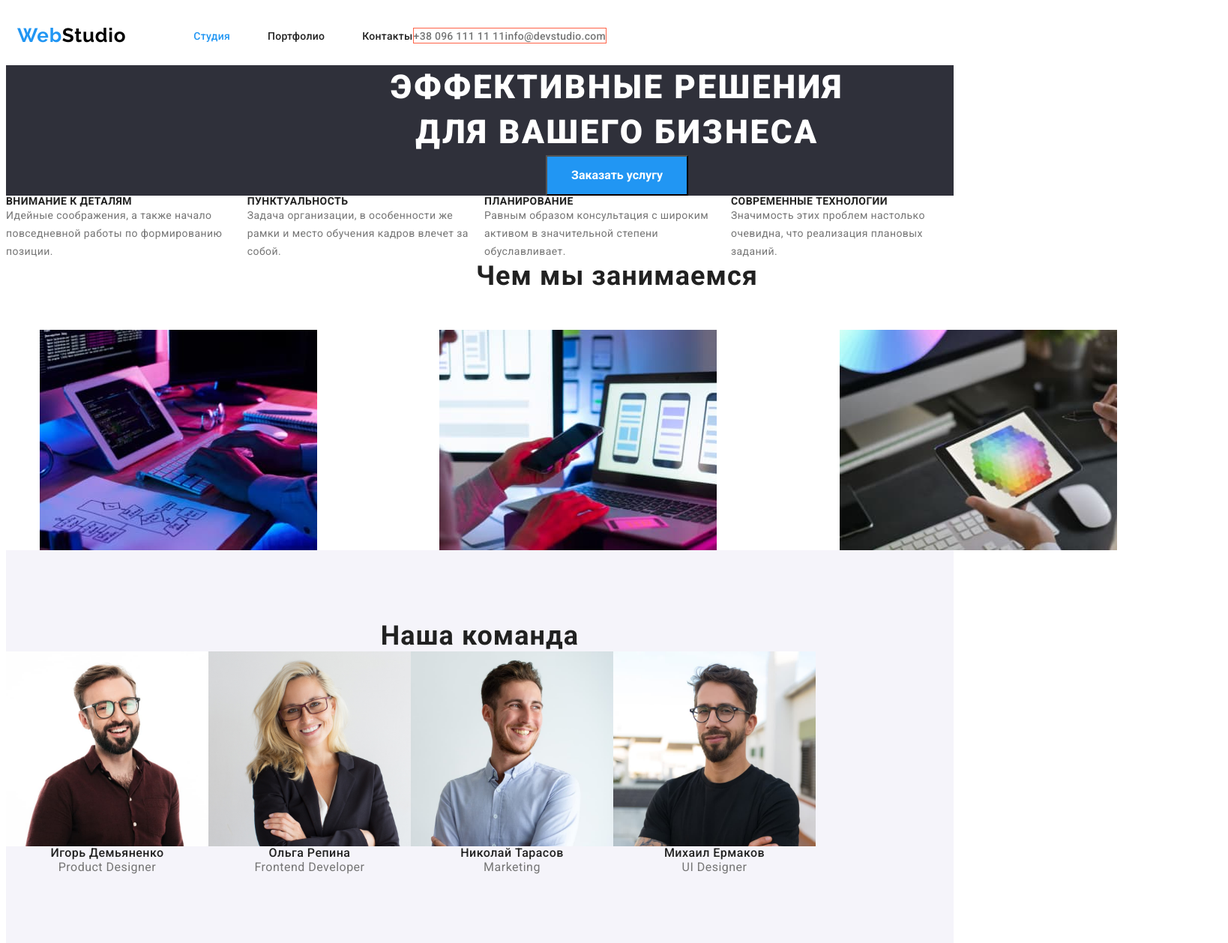
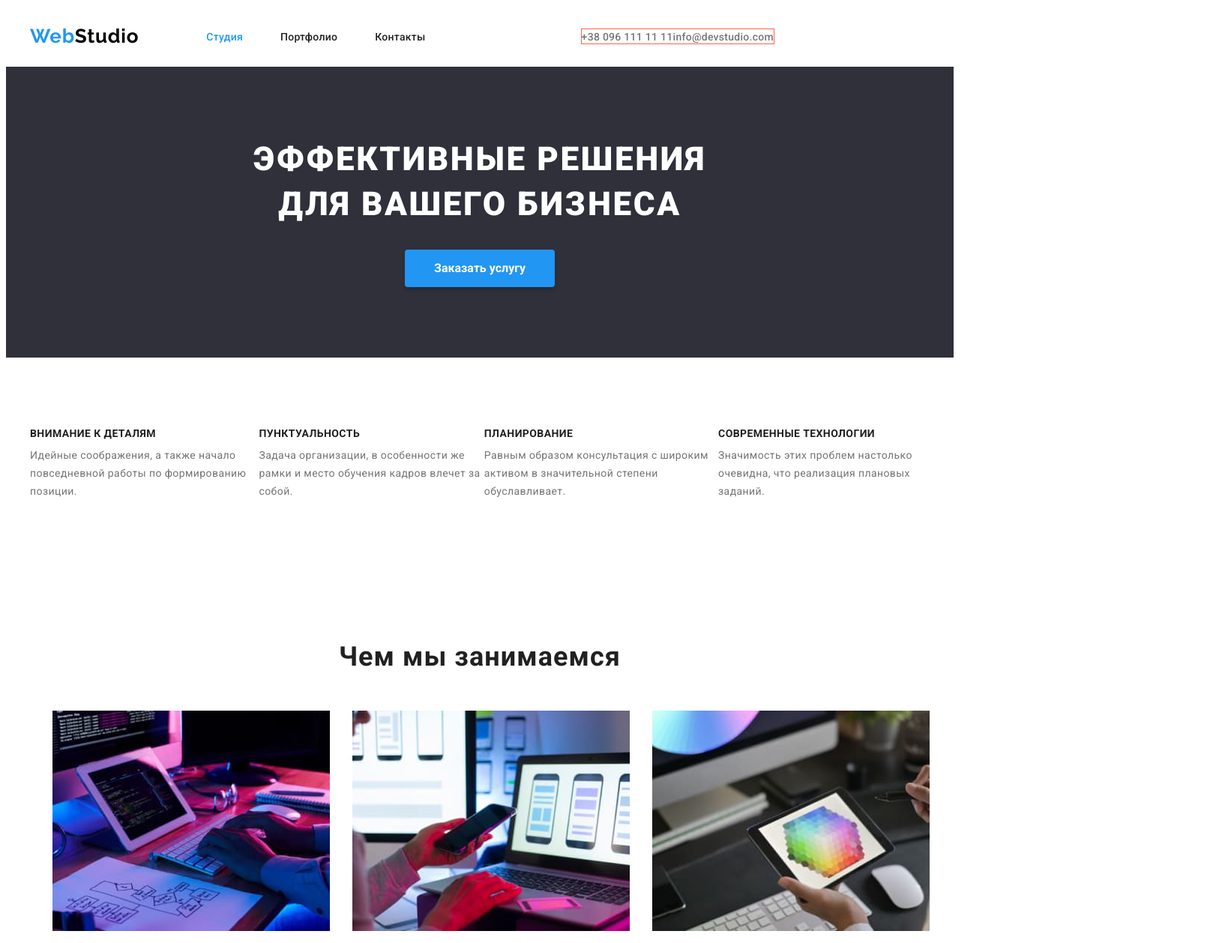
Before and after one commit to AnnaBoldyreva1505/goit-markup-hw-03, a plain HTML site: page index.html in a window 1280 px wide. Shown: the top 1258 px of the page at 75% size, 1638 px wide, since content can reach past the window. Drawn offline with Linux system fonts and the light colour scheme.

Commit message:
Margin/paddind
Добавила отступы

```diff
--- a/css/styles.css
+++ b/css/styles.css
@@ -45,8 +45,8 @@ img {
     list-style: none;
 }
 
-.container{
-    width: 1600px;
+.container {
+    width: 1200px;
     padding-left: 15px;
     padding-right: 15px;
     margin-left: auto;
@@ -55,13 +55,13 @@ img {
 
 /* накидать доп див в секцию и накинуть на него скласс контейнер - пример хедер - див ----все содержимое -----/див /хедер */
 
-.header-container{
+.header-container {
     display: flex;
     align-items: center;
-    }
+}
 
 /* повешать на все секции */
-.section{
+.section {
     padding-top: 94px;
     padding-bottom: 94px;
 }
@@ -70,7 +70,7 @@ img {
 /*  ============= ALL PAGES STYLE=====================  */
 
 /* HEADER  */
-.logo{
+.logo {
     margin-right: 90px;
 }
 
@@ -94,10 +94,10 @@ img {
     color: var(--text-white);
 }
 
-.menu{
+.menu {
     background-color: #ffffff;
-    padding-top: 24px;
-    padding-bottom: 24px;
+    /* padding-top: 24px;
+    padding-bottom: 24px; */
 }
 
 .navigation {
@@ -105,19 +105,19 @@ img {
     align-items: center;
 }
 
-.menu-item{
+.menu-item {
     display: flex;
-    justify-content:flex-end
-    border: 1px solid tomato;
+    justify-content: flex-end border: 1px solid tomato;
 }
 
 .menu-item-point:not(:last-child) {
     margin-right: 50px;
 }
 
-.menu-item-contacts{
+.menu-item-contacts {
     display: flex;
     border: 1px solid tomato;
+    margin: 30px auto;
 }
 
 .menu-item-nav {
@@ -152,11 +152,11 @@ img {
 
 
 /* FOOTER */
-.footer{
+.footer {
     background-color: #2F303A;
 }
 
-.footer-section{
+.footer-section {
     display: flex;
 }
 
@@ -204,6 +204,8 @@ img {
     line-height: 1.16;
     text-align: center;
     letter-spacing: 0.03em;
+
+    margin-bottom: 50px;
 }
 
 /* ===================== BUTTONS========================= */
@@ -214,6 +216,8 @@ img {
     text-align: center;
     cursor: pointer;
 
+    border-radius: 4px;
+    border: 0;
 }
 
 .btn.hero {
@@ -227,6 +231,8 @@ img {
     padding: 10px 32px;
     margin: 0 auto;
     display: block;
+    box-shadow: 0px 4px 4px rgba(0, 0, 0, 0.15);
+    min-width: 200px;
 }
 
 .btn.hero:hover,
@@ -240,6 +246,10 @@ img {
     line-height: 1.63;
     letter-spacing: 0.03em;
     background-color: #F5F4FA;
+
+    min-width: 73px;
+    padding: 6px 22px;
+    box-shadow: 0px 3px 1px rgba(0, 0, 0, 0.1), 0px 1px 2px rgba(0, 0, 0, 0.08), 0px 2px 2px rgba(0, 0, 0, 0.12);
 }
 
 .nav:hover,
@@ -264,10 +274,12 @@ img {
     letter-spacing: 0.06em;
     text-transform: uppercase;
     color: var(--text-white);
+
+    margin-bottom: 30px;
 }
 
 /* VALUES SECTION */
-.values{
+.values {
     background-color: #ffffff;
 }
 
@@ -281,6 +293,7 @@ img {
     line-height: 1.1;
     letter-spacing: 0.03em;
     text-transform: uppercase;
+    margin-bottom: 10px;
 }
 
 .values-text {
@@ -292,15 +305,15 @@ img {
 }
 
 
- /* WHAT DO WE DO/OUR TEAM SECTION  */
+/* WHAT DO WE DO/OUR TEAM SECTION  */
 
 
 
-.our-specialty{
-background-color: #ffffff;
+.our-specialty {
+    background-color: #ffffff;
 }
 
-.our-specialt-list{
+.our-specialt-list {
     display: flex;
     flex-wrap: wrap;
 }
@@ -308,10 +321,9 @@ background-color: #ffffff;
 .our-specialty-card {
     flex-basis: calc((100% - 90px) / 3);
     margin-left: 30px;
-    margin-top: 50px;
 }
 
-.employee{
+.employee {
     display: flex;
     flex-wrap: wrap;
 }
@@ -322,10 +334,13 @@ background-color: #ffffff;
     line-height: 1.18;
     text-align: center;
     letter-spacing: 0.03em;
+
+    margin-bottom: 10px;
 }
 
-.our-team{
-background-color: #F5F4FA;
+.our-team {
+    background-color: #F5F4FA;
+    padding-bottom: 94px;
 }
 
 .our-team-position {
@@ -342,8 +357,18 @@ background-color: #F5F4FA;
 
 /* NAVIGATION Portfolio */
 
-.portfolio{
+.portfolio {
     background-color: #ffffff;
+}
+
+.portfolio-btn {
+    display: flex;
+    margin-bottom: 50px;
+}
+
+.portfolio-nav {
+    display: flex;
+    flex-wrap: wrap;
 }
 
 .portfolio-nav .header {
@@ -352,6 +377,8 @@ background-color: #F5F4FA;
     font-size: 18px;
     line-height: 2;
     letter-spacing: 0.06em;
+
+    margin-bottom: 4px;
 }
 
 .portfolio-nav .paragraf {
--- a/index.html
+++ b/index.html
@@ -1,18 +1,21 @@
 <!DOCTYPE html>
 <html lang="ru">
+
 <head>
     <meta charset="UTF-8">
     <meta http-equiv="X-UA-Compatible" content="IE=edge">
     <meta name="viewport" content="width=device-width, initial-scale=1.0">
     <link rel="preconnect" href="https://fonts.googleapis.com">
     <link rel="preconnect" href="https://fonts.gstatic.com" crossorigin>
-    <link href="https://fonts.googleapis.com/css2?family=Raleway:wght@700&family=Roboto:wght@400;500;700;900&display=swap"
+    <link
+        href="https://fonts.googleapis.com/css2?family=Raleway:wght@700&family=Roboto:wght@400;500;700;900&display=swap"
         rel="stylesheet">
     <!-- <link rel="stylesheet" href="https://cdnjs.cloudflare.com/ajax/libs/modern-normalize/1.0.0/modern-normalize.min.css" /> -->
     <!-- это для кросс браузерности -->
     <link rel="stylesheet" href="./css/styles.css">
     <title>Студия</title>
 </head>
+
 <body>
     <!-- для лого и навигационных элементов -->
     <header class="menu">
@@ -46,106 +49,86 @@
     <!-- main - для уникальной информации -->
     <main>
         <!-- HERO section-->
-        <section class="hero">
+        <section class="hero section">
             <div class="container hero-container">
                 <h1 class="hero-header">Эффективные решения <br> для вашего бизнеса</h1>
-                <button class="btn hero" type="button" >Заказать услугу</button>
+                <button class="btn hero" type="button">Заказать услугу</button>
             </div>
         </section>
 
         <!-- our values section-->
-        <section class="values">
-            <ul class="values-list list">
+        <section class="values section">
+            <div class="container">
+                <ul class="values-list list ">
                     <li>
                         <h3 class="values-header">Внимание к деталям</h3>
-                    <p class="values-text">Идейные соображения, а также начало повседневной работы по формированию позиции.</p>
+                        <p class="values-text">Идейные соображения, а также начало повседневной работы по формированию
+                            позиции.</p>
                     </li>
                     <li class="values">
                         <h3 class="values-header">Пунктуальность</h3>
-                    <p class="values-text">Задача организации, в особенности же рамки и место обучения кадров влечет за собой.</p>
+                        <p class="values-text">Задача организации, в особенности же рамки и место обучения кадров влечет
+                            за собой.</p>
                     </li>
                     <li class="values">
                         <h3 class="values-header">Планирование</h3>
-                    <p class="values-text">Равным образом консультация с широким активом в значительной степени обуславливает.</p>
+                        <p class="values-text">Равным образом консультация с широким активом в значительной степени
+                            обуславливает.</p>
                     </li>
                     <li class="values">
                         <h3 class="values-header">Современные технологии</h3>
-                    <p class="values-text">Значимость этих проблем настолько очевидна, что реализация плановых заданий.</p>
+                        <p class="values-text">Значимость этих проблем настолько очевидна, что реализация плановых
+                            заданий.</p>
                     </li>
                 </ul>
+            </div>
         </section>
 
         <!-- What do we do section -->
-        <section class="our-specialty">
+        <section class="our-specialty section">
             <div class="container">
                 <h2 class="section-title">Чем мы занимаемся</h2>
                 <ul class="our-specialt-list list">
                     <li class="our-specialty-card">
-                            <img
-                            src="./images/what-are-we-do/img1.jpg" alt="Мужчина пишет код"
-                            width="370"
-                            height="294"
-                            >
-                        </li>
-
-                        <li class="our-specialty-card">
-                            <img src="./images/what-are-we-do/img3.jpg" alt="Девушка держит в руках телефон"
-                            width="370"
-                            height="294"
-                            >
+                        <img src="./images/what-are-we-do/img1.jpg" alt="Мужчина пишет код" width="370" height="294">
                     </li>
                     <li class="our-specialty-card">
-                            <img src="./images/what-are-we-do/img2.jpg" alt="Грфический планшет с изображением палитры цветов"
-                            width="370"
-                            height="294"
-                            >
+                        <img src="./images/what-are-we-do/img3.jpg" alt="Девушка держит в руках телефон" width="370"
+                            height="294">
+                    </li>
+                    <li class="our-specialty-card">
+                        <img src="./images/what-are-we-do/img2.jpg"
+                            alt="Грфический планшет с изображением палитры цветов" width="370" height="294">
                     </li>
                 </ul>
             </div>
         </section>
 
         <!-- Our team section -->
-        <section class="our-team">
-            <div class="section">
+        <section class="our-team section">
+            <div class="container">
                 <h2 class="section-title">Наша команда</h2>
                 <ul class="employee list">
                     <li>
-                        <img
-                        src="./images/team/product.jpg"
-                        alt="Фото Product Designer-а WebStudio"
-                        width="270"
-                        height="260"
-                        >
+                        <img src="./images/team/product.jpg" alt="Фото Product Designer-а WebStudio" width="270"
+                            height="260">
                         <h3 class="our-team-names">Игорь Демьяненко</h3>
                         <p class="our-team-position">Product Designer</p>
                     </li>
                     <li>
-                        <img
-                        src="./images/team/frontend.jpg"
-                        alt="Фото Frontend Developer-а WebStudio"
-                        width="270"
-                        height="260"
-                        >
+                        <img src="./images/team/frontend.jpg" alt="Фото Frontend Developer-а WebStudio" width="270"
+                            height="260">
                         <h3 class="our-team-names">Ольга Репина</h3>
                         <p class="our-team-position">Frontend Developer</p>
                     </li>
                     <li>
-                        <img
-                        src="./images/team/marketing.jpg"
-                        alt="Фото Маркетолога WebStudio"
-                        width="270"
-                        height="260"
-                        >
+                        <img src="./images/team/marketing.jpg" alt="Фото Маркетолога WebStudio" width="270"
+                            height="260">
                         <h3 class="our-team-names">Николай Тарасов</h3>
                         <p class="our-team-position">Marketing</p>
                     </li>
                     <li>
-                        <img
-                        src="./images/team/ui.jpg"
-                        alt="Фото UI Designer-а WebStudio"
-                        width="270"
-                        height="260"
-                        >
+                        <img src="./images/team/ui.jpg" alt="Фото UI Designer-а WebStudio" width="270" height="260">
                         <h3 class="our-team-names">Михаил Ермаков</h3>
                         <p class="our-team-position">UI Designer</p>
                     </li>
@@ -156,10 +139,10 @@
 
     <!-- Contact information section -->
     <footer class="footer">
-            <div class="section">
+        <div class="container">
             <a class="link" href="index.html" lang="en"><span class="logo-link logo-link-first">Web</span><span
                     class="logo-link logo-link-footer">Studio</span> </a>
-                <address >
+            <address>
                 <a class="footer-address link" href="https://goo.gl/maps/r1W3MAJtYw23ALMS6" target="_blank"
                     rel="noopener noreferrer">
                     г. Киев, пр-т Леси Украинки, 26</a>
@@ -171,4 +154,5 @@
         </div>
     </footer>
 </body>
+
 </html>
```
Also changed, not shown: portfolio.html (+22 -47 lines). Lines whose indentation alone changed are shown as unchanged.
